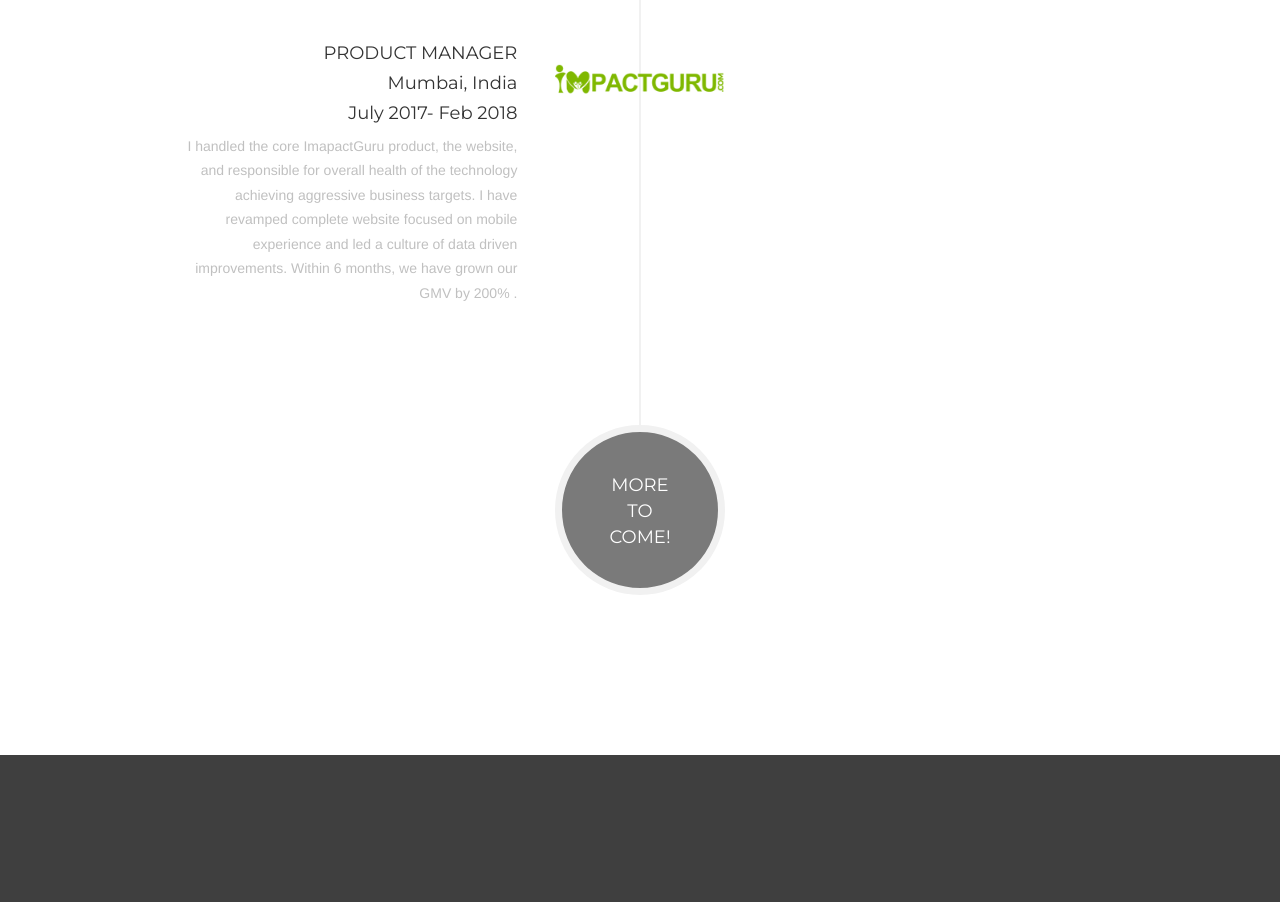
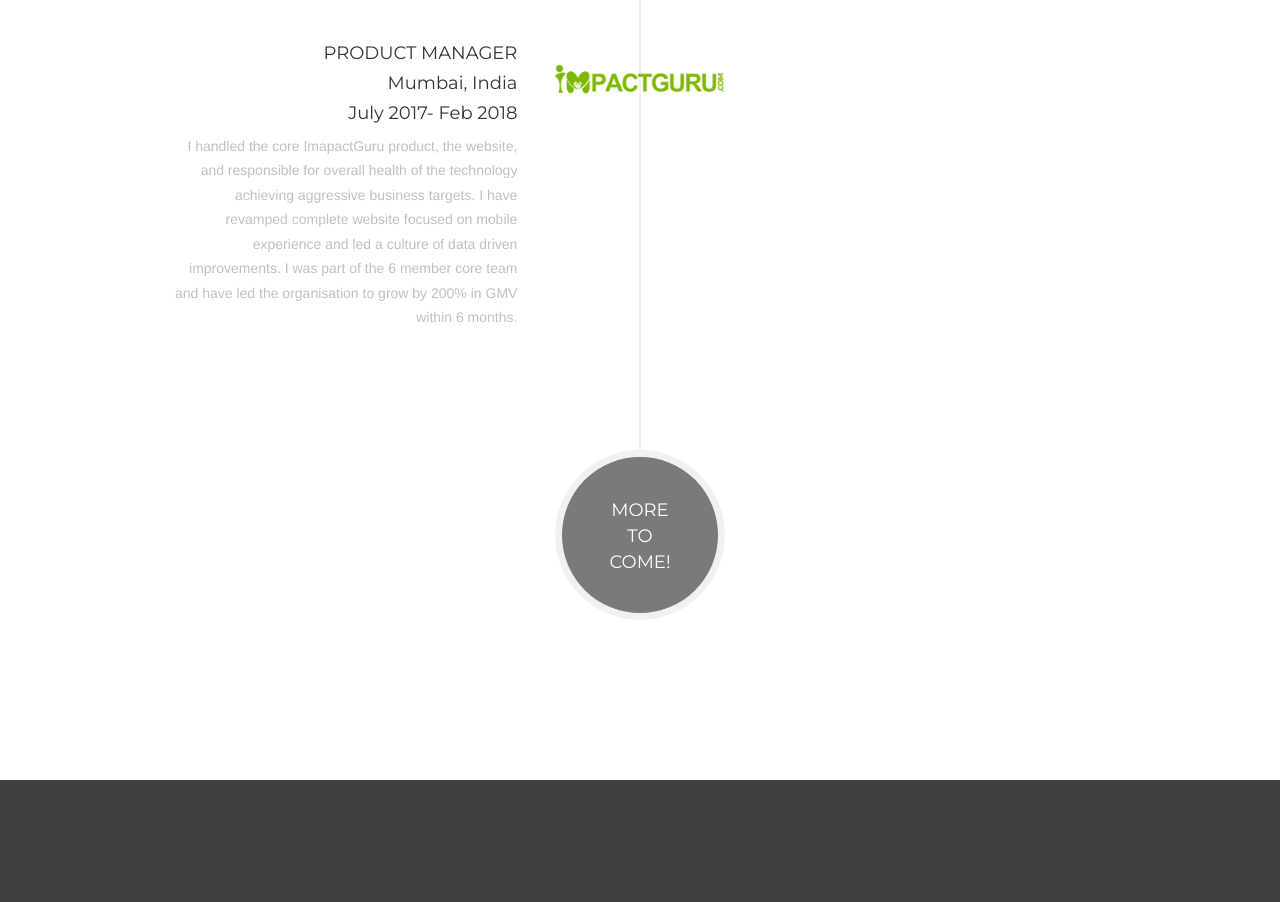
Before and after one commit to aashvi/aashvi.github.io, a plain HTML site: page index.html in a window 1280 px wide. Shown: the part 5020-5922 px from the top of the page. Drawn offline with nearby package versions, Linux system fonts and the light colour scheme; a web font is replaced by a local one.

Commit message:
Small change

```diff
--- a/index.html
+++ b/index.html
@@ -665,7 +665,7 @@ height="0" width="0" style="display:none;visibility:hidden"></iframe></noscript>
                                     <h4 class="subheading">July 2017- Feb 2018</h4>
                                 </div>
                                 <div class="timeline-body">
-                                    <p class="text-muted">I handled the core ImapactGuru product, the website, and responsible for overall health of the technology achieving aggressive business targets. I have revamped complete website focused on mobile experience and led a culture of data driven improvements. Within 6 months, we have grown our GMV by 200% .</p>
+                                    <p class="text-muted">I handled the core ImapactGuru product, the website, and responsible for overall health of the technology achieving aggressive business targets. I have revamped complete website focused on mobile experience and led a culture of data driven improvements. I was part of the 6 member core team and have led the organisation to grow by 200% in GMV within 6 months.</p>
                                 </div>
                             </div>
                         </li>
```
